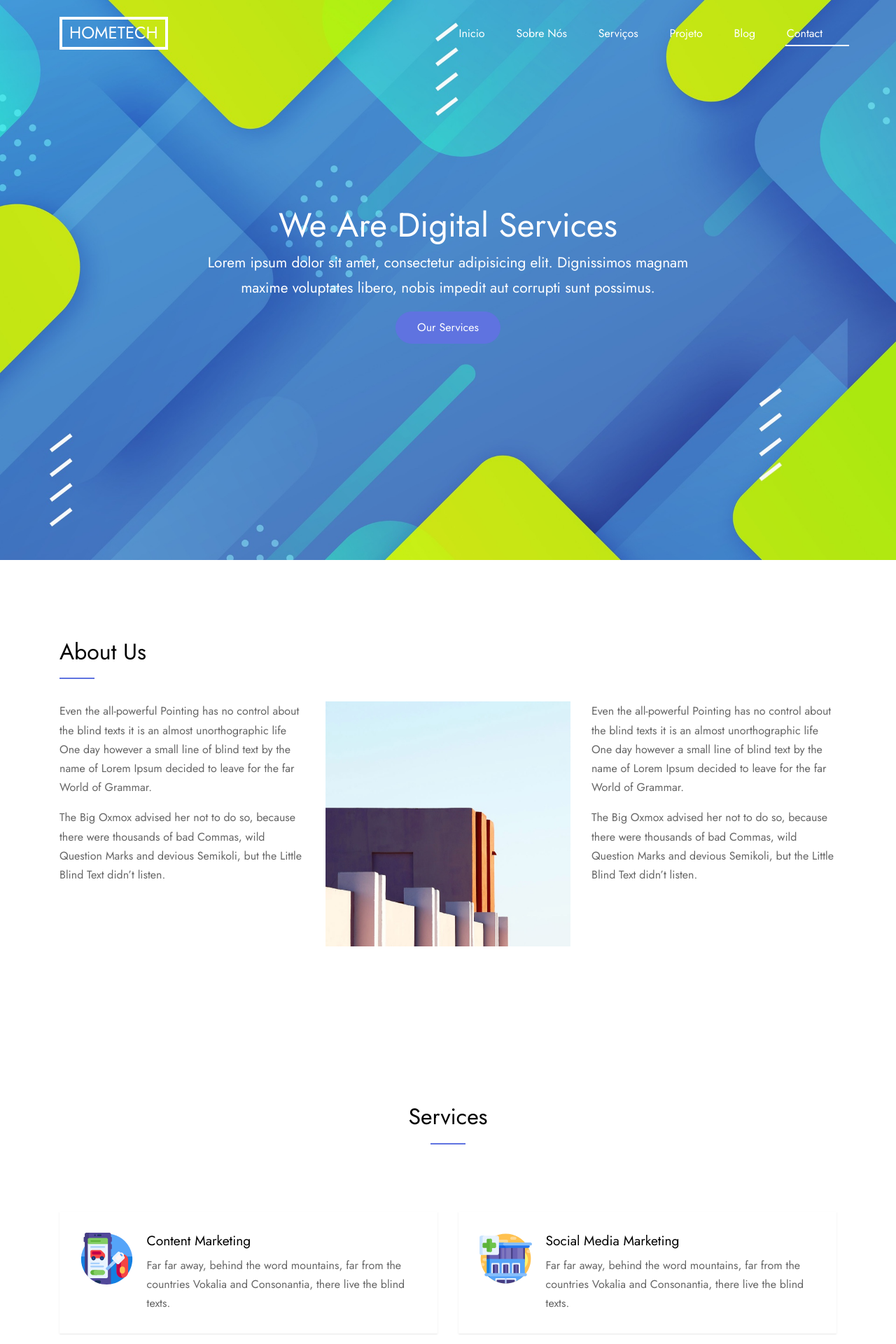
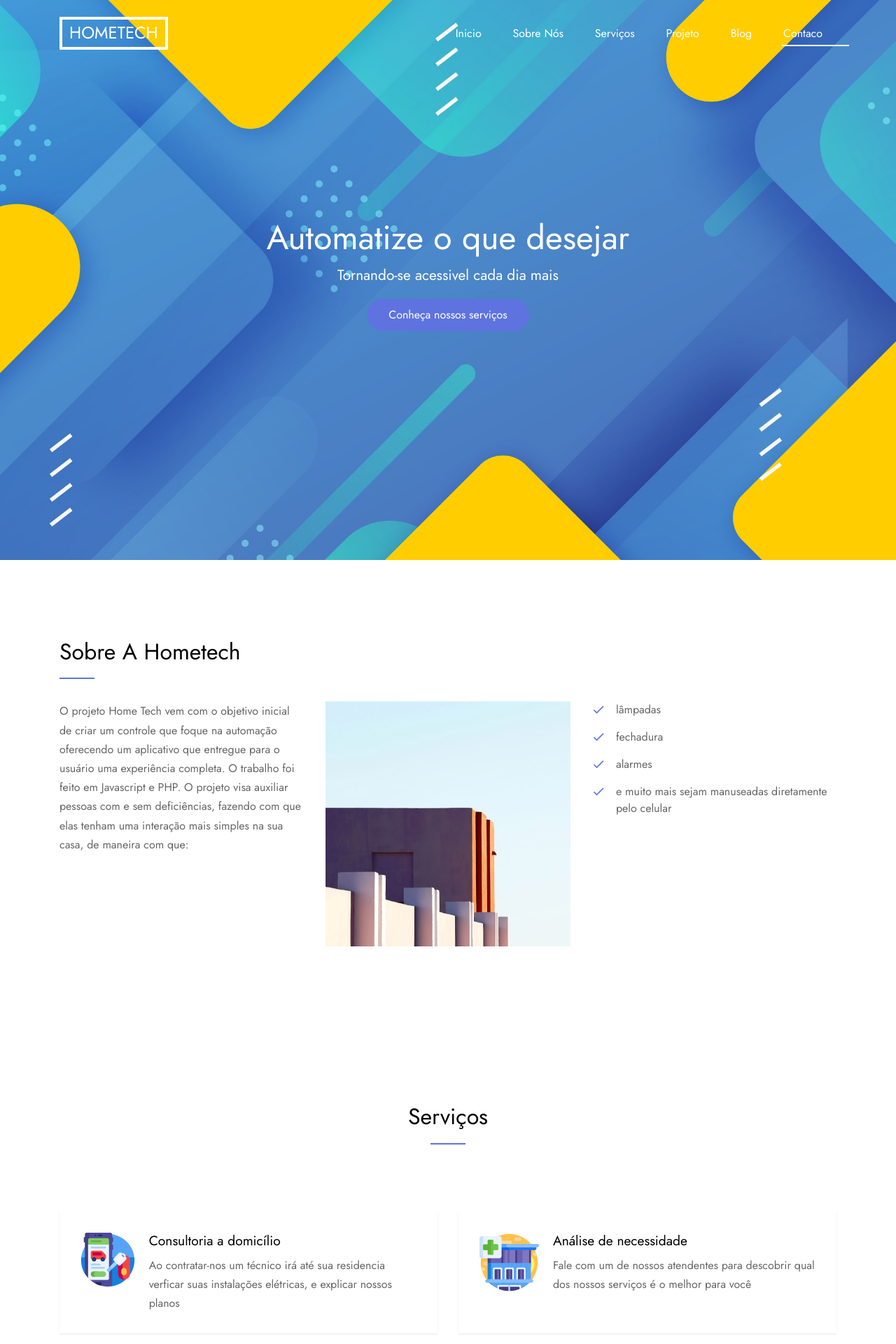
Before and after one commit to Rpererah/HomeTechWeb, a PHP site: page / in a window 1280 px wide. Shown: the top 1920 px of the page at 70% size. Run offline with PHP 8.4, Linux system fonts and the light colour scheme; some libraries are stand-ins or nearby versions; some web fonts are replaced.

Commit message:
ajustando

```diff
--- a/index.php
+++ b/index.php
@@ -64,7 +64,7 @@
                 <li><a href="#services-section" class="nav-link">Serviços</a></li>
                 <li><a href="#projects-section" class="nav-link">Projeto</a></li>
                 <li><a href="#blog-section" class="nav-link">Blog</a></li>
-                <li><a href="#contact-section" class="nav-link">Contact</a></li>
+                <li><a href="#contact-section" class="nav-link">Contaco</a></li>
               </ul>
             </nav>
 
@@ -80,7 +80,7 @@
     </header>
 
 
-    <div class="site-blocks-cover overlay bg-light" style="background-image: url('images/hero_bg_1.jpg'); " id="home-section">
+    <div class="site-blocks-cover overlay bg-light" style="background-image: url('images/hero_bg_1.png'); " id="home-section">
 
       <div class="container">
         <div class="row justify-content-center">
@@ -88,9 +88,9 @@
           <div class="col-12 text-center align-self-center text-intro">
             <div class="row justify-content-center">
               <div class="col-lg-8">
-                <h1 class="text-white" data-aos="fade-up" data-aos-delay="">We Are Digital Services</h1>
-                <p class="lead text-white" data-aos="fade-up" data-aos-delay="100">Lorem ipsum dolor sit amet, consectetur adipisicing elit. Dignissimos magnam maxime voluptates libero, nobis impedit aut corrupti sunt possimus.</p>
-                <p data-aos="fade-up" data-aos-delay="200"><a href="#services-section" class="btn smoothscroll btn-primary">Our Services</a></p>
+                <h1 class="text-white" data-aos="fade-up" data-aos-delay="">Automatize o que desejar</h1>
+                <p class="lead text-white" data-aos="fade-up" data-aos-delay="100">Tornando-se acessivel cada dia mais</p>
+                <p data-aos="fade-up" data-aos-delay="200"><a href="#services-section" class="btn smoothscroll btn-primary">Conheça nossos serviços</a></p>
 
               </div>
             </div>
@@ -107,20 +107,23 @@
       <div class="container">
         <div class="row ">
           <div class="col-12 mb-4 position-relative">
-            <h2 class="section-title">About Us</h2>
+            <h2 class="section-title">Sobre A Hometech</h2>
           </div>
           <div class="col-lg-4">
-            <p>Even the all-powerful Pointing has no control about the blind texts it is an almost unorthographic life One day however a small line of blind text by the name of Lorem Ipsum decided to leave for the far World of Grammar.</p>
-
-            <p>The Big Oxmox advised her not to do so, because there were thousands of bad Commas, wild Question Marks and devious Semikoli, but the Little Blind Text didn’t listen.</p>
+          <p>O projeto Home Tech vem com o objetivo inicial de criar um controle que foque na automação oferecendo
+               um aplicativo que entregue para o usuário uma experiência completa. O trabalho foi feito em Javascript e PHP. O projeto visa auxiliar pessoas com e sem deficiências,
+               fazendo com que elas tenham uma interação mais simples na sua casa, de maneira com que: </p>
           </div>
           <div class="col-lg-4">
             <img src="images/about.jpg" alt="Image" class="img-fluid">
           </div>
           <div class="col-lg-4">
-            <p>Even the all-powerful Pointing has no control about the blind texts it is an almost unorthographic life One day however a small line of blind text by the name of Lorem Ipsum decided to leave for the far World of Grammar.</p>
-
-            <p>The Big Oxmox advised her not to do so, because there were thousands of bad Commas, wild Question Marks and devious Semikoli, but the Little Blind Text didn’t listen.</p>
+          <ul class="list-unstyled ul-check success">
+                <li>lâmpadas</li>
+                <li>fechadura</li>
+                <li>alarmes</li>
+                <li>e muito mais sejam manuseadas diretamente pelo celular</li>
+              </ul>
           </div>
 
 
@@ -133,7 +136,7 @@
       <div class="container">
         <div class="row ">
           <div class="col-12 mb-5 position-relative">
-            <h2 class="section-title text-center mb-5">Services</h2>
+            <h2 class="section-title text-center mb-5">Serviços</h2>
           </div>
 
           <div class="col-md-6 mb-4" data-aos="fade-up" data-aos-delay="">
@@ -142,8 +145,8 @@
                 <img src="images/flaticon/svg/002-travel-1.svg" alt="Image" class="img-fluid">
               </div>
               <div class="service-about">
-                <h3>Content Marketing</h3>
-                <p>Far far away, behind the word mountains, far from the countries Vokalia and Consonantia, there live the blind texts.</p>
+                <h3>Consultoria a domicílio</h3>
+                <p>Ao contratar-nos um técnico irá até sua residencia verficar suas instalações elétricas, e explicar nossos planos</p>
               </div>
             </div>
           </div>
@@ -154,8 +157,8 @@
                 <img src="images/flaticon/svg/001-travel.svg" alt="Image" class="img-fluid">
               </div>
               <div class="service-about">
-                <h3>Social Media Marketing</h3>
-                <p>Far far away, behind the word mountains, far from the countries Vokalia and Consonantia, there live the blind texts.</p>
+                <h3>Análise de necessidade</h3>
+                <p>Fale com um de nossos atendentes para descobrir qual dos nossos serviços é o melhor para você</p>
               </div>
             </div>
           </div>
@@ -166,8 +169,8 @@
                 <img src="images/flaticon/svg/003-travel-2.svg" alt="Image" class="img-fluid">
               </div>
               <div class="service-about">
-                <h3>Brand &amp; Logo Design</h3>
-                <p>Far far away, behind the word mountains, far from the countries Vokalia and Consonantia, there live the blind texts.</p>
+                <h3>Suporte contínuo</h3>
+                <p>Nossos técnicos sempre estaram disponíveis para responder o mais depressa suas dúvidas, e mandar algum(técnico) se necessário</p>
               </div>
             </div>
           </div>
@@ -178,8 +181,8 @@
                 <img src="images/flaticon/svg/004-travel-3.svg" alt="Image" class="img-fluid">
               </div>
               <div class="service-about">
-                <h3>Social Media Advertising</h3>
-                <p>Far far away, behind the word mountains, far from the countries Vokalia and Consonantia, there live the blind texts.</p>
+                <h3>Suporte à pessoas com deficiência</h3>
+                <p>Nossos serviços são com foco em acessibilidade</p>
               </div>
             </div>
           </div>
@@ -190,8 +193,8 @@
                 <img src="images/flaticon/svg/005-travel-4.svg" alt="Image" class="img-fluid">
               </div>
               <div class="service-about">
-                <h3>Social Media Advertising</h3>
-                <p>Far far away, behind the word mountains, far from the countries Vokalia and Consonantia, there live the blind texts.</p>
+                <h3>Total Controle pelo celular</h3>
+                <p>Temos aplicativo para você ter controle 100% pelo celular</p>
               </div>
             </div>
           </div>
@@ -203,7 +206,7 @@
               </div>
               <div class="service-about">
                 <h3>Web Design / Development</h3>
-                <p>Far far away, behind the word mountains, far from the countries Vokalia and Consonantia, there live the blind texts.</p>
+                <p>Estamos o tempo todo tentando trazer nosso Design o mais proximo de todos os usuarios</p>
               </div>
             </div>
           </div>
@@ -219,16 +222,16 @@
       <div class="container">
         <div class="row mb-5">
           <div class="col-12 position-relative">
-            <h2 class="section-title text-center mb-5">Projects</h2>
+            <h2 class="section-title text-center mb-5">Projetos</h2>
           </div>
         </div>
 
         <div class="row justify-content-center mb-5" data-aos="fade">
           <div id="filters" class="filters text-center button-group col-md-7">
             <button class="btn btn-primary active" data-filter="*">All</button>
-            <button class="btn btn-primary" data-filter=".web">Web</button>
-            <button class="btn btn-primary" data-filter=".design">Design</button>
-            <button class="btn btn-primary" data-filter=".brand">Brand</button>
+            <button class="btn btn-primary" data-filter=".web">Deficiente auditivo</button>
+            <button class="btn btn-primary" data-filter=".design">Visual</button>
+            <button class="btn btn-primary" data-filter=".brand">Publico em Geral</button>
           </div>
         </div>
 
@@ -353,17 +356,17 @@
         <div class="row">
 
           <div class="col-12 mb-5 position-relative">
-            <h2 class="section-title text-center mb-5">Blog Posts</h2>
+            <h2 class="section-title text-center mb-5">Nosso Blog</h2>
           </div>
 
           <div class="col-md-6 mb-5 mb-lg-0 col-lg-4">
             <div class="blog_entry">
               <a href="single.html"><img src="images/blog_1.jpg" alt="Image" class="img-fluid"></a>
               <div class="p-4 bg-white">
-                <h3><a href="single.html">A small river named Duden flows by their place</a></h3>
-                <span class="date">April 25, 2019</span>
-                <p>A small river named Duden flows by their place and supplies it with the necessary regelialia.</p>
-                <p class="more"><a href="single.html">Read More</a></p>
+                <h3><a href="single.html">O que é automação?</a></h3>
+                <span class="date"> Julio Cesar April 25, 2019</span>
+                <p>“É uma nova experiência em moradia, que proporciona conexão e controle da sua casa e dos seus aparelhos eletrônicos.”</p>
+                <p class="more"><a href="single.html">Leia Mais</a></p>
               </div>
             </div>
           </div>
@@ -372,10 +375,10 @@
             <div class="blog_entry">
               <a href="single.html"><img src="images/blog_2.jpg" alt="Image" class="img-fluid"></a>
               <div class="p-4 bg-white">
-                <h3><a href="single.html">A small river named Duden flows by their place</a></h3>
-                <span class="date">April 25, 2019</span>
-                <p>A small river named Duden flows by their place and supplies it with the necessary regelialia.</p>
-                <p class="more"><a href="single.html">Read More</a></p>
+                <h3><a href="single.html">O que dá para automatizar?</a></h3>
+                <span class="date">Julio Cesar April 25, 2019</span>
+                <p>“quase tudo que tem acionamento eletrônico” pode ser automatizado.</p>
+                <p class="more"><a href="single.html">Leia Mais</a></p>
               </div>
             </div>
           </div>
@@ -384,10 +387,10 @@
             <div class="blog_entry">
               <a href="single.html"><img src="images/blog_3.jpg" alt="Image" class="img-fluid"></a>
               <div class="p-4 bg-white">
-                <h3><a href="single.html">A small river named Duden flows by their place</a></h3>
+                <h3><a href="single.html">Qual o custo?</a></h3>
                 <span class="date">April 25, 2019</span>
-                <p>A small river named Duden flows by their place and supplies it with the necessary regelialia.</p>
-                <p class="more"><a href="single.html">Read More</a></p>
+                <p>“Tudo depende do grau de integração desejado pelo morador”, explica Muratori.</p>
+                <p class="more"><a href="single.html">Leia Mais</a></p>
               </div>
             </div>
           </div>
@@ -400,7 +403,7 @@
       <div class="container">
         <div class="row">
           <div class="col-12 mb-5 position-relative">
-            <h2 class="section-title text-center mb-5">Contact Form</h2>
+            <h2 class="section-title text-center mb-5">Contato</h2>
           </div>
         </div>
         <div class="row justify-content-between">
@@ -408,69 +411,53 @@
             <form action="#" class="form">
               <div class="row mb-4">
                 <div class="form-group col-6">
-                  <input type="text" class="form-control" placeholder="First name">
+                  <input type="text" class="form-control" placeholder="Nome">
                 </div>
                 <div class="form-group col-6">
-                  <input type="text" class="form-control" placeholder="Full name">
+                  <input type="text" class="form-control" placeholder="Sobrenome">
                 </div>
               </div>
 
               <div class="row mb-4">
                 <div class="form-group col-12">
-                  <input type="email" class="form-control" placeholder="Email address">
+                  <input type="email" class="form-control" placeholder="Endereço de Email">
                 </div>
               </div>
 
               <div class="row mb-4">
                 <div class="form-group col-12">
-                  <input type="text" class="form-control" placeholder="Subject of the message">
+                  <input type="text" class="form-control" placeholder="Assunto">
                 </div>
               </div>
 
               <div class="row mb-4">
                 <div class="form-group col-12">
-                  <textarea name="" id="" cols="30" rows="10" class="form-control" placeholder="Type your message here.."></textarea>
+                  <textarea name="" id="" cols="30" rows="10" class="form-control" placeholder="Escreva sua mensagem aqui"></textarea>
                 </div>
               </div>
 
               <div class="row">
-                <div class="col-md-6">
-                  <input type="submit" class="btn btn-primary" value="Send Message">
+                <div class="col-md-6" style="margin-bottom:20px">
+                  <input type="submit" class="btn btn-primary" value="Enviar Mensagem">
                 </div>
               </div>
 
             </form>
           </div>
           <div class="col-lg-5">
-            <h3>London</h3>
+            <h3>São Paulo</h3>
             <ul class="list-unstyled mb-5">
               <li class="mb-3">
-                <strong class="d-block mb-1">Address</strong>
-                <span>203 Fake St. Mountain View, San Francisco, California, USA</span>
+                <strong class="d-block mb-1">Endereço</strong>
+                <span>Av. Eng. Fábio Roberto Barnabé, 3405 - Jardim Regina, Indaiatuba - SP  </span>
               </li>
               <li class="mb-3">
-                <strong class="d-block mb-1">Phone</strong>
-                <span>+1 232 3235 324</span>
+                <strong class="d-block mb-1">Telefone</strong>
+                <span>+55 19952845364</span>
               </li>
               <li class="mb-3">
                 <strong class="d-block mb-1">Email</strong>
-                <span>youremail@domain.com</span>
-              </li>
-            </ul>
-
-            <h3>New York</h3>
-            <ul class="list-unstyled">
-              <li class="mb-3">
-                <strong class="d-block mb-1">Address</strong>
-                <span>203 Fake St. Mountain View, San Francisco, California, USA</span>
-              </li>
-              <li class="mb-3">
-                <strong class="d-block mb-1">Phone</strong>
-                <span>+1 232 3235 324</span>
-              </li>
-              <li class="mb-3">
-                <strong class="d-block mb-1">Email</strong>
-                <span>youremail@domain.com</span>
+                <span>HtHometech@gmail.com</span>
               </li>
             </ul>
           </div>
```
Also changed, not shown: images/hero_bg_1.jpg (deleted), images/hero_bg_1.png (added).
